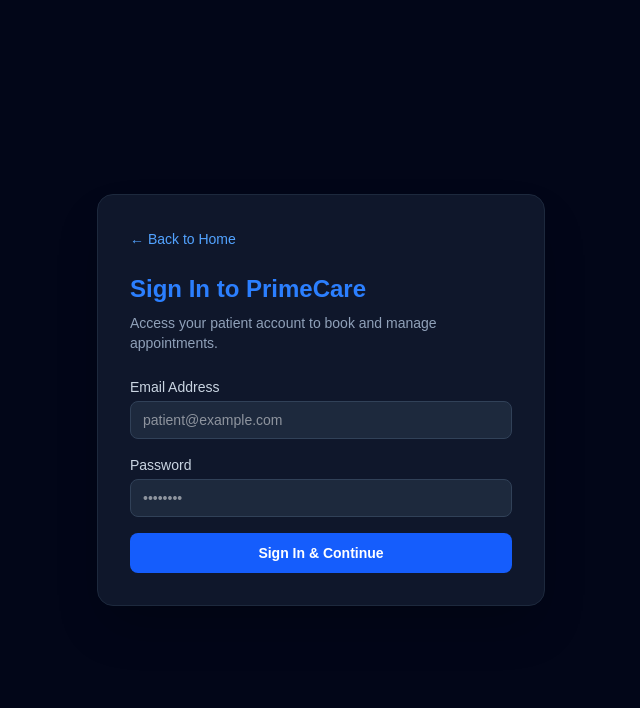
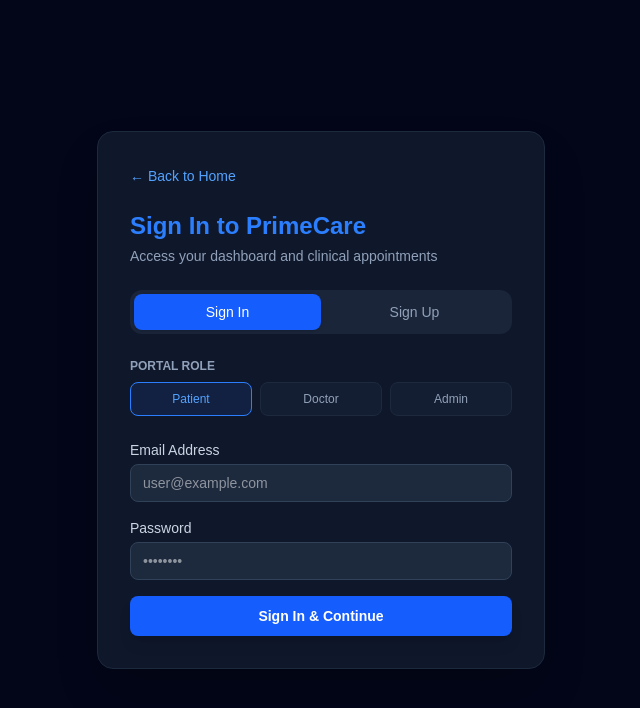
Before and after one commit to Ritika-kushwaha/PrimeCare, a Next.js app in the folder client/: page /login in a window 1280 px wide. Shown: the top 708 px of the page, without its empty margins (319-959 px from the left). Built offline with nearby package versions, Linux system fonts and the light colour scheme.

Commit message:
feat(auth): add unified login and signup page with role selection

```diff
--- a/client/src/app/login/page.tsx
+++ b/client/src/app/login/page.tsx
@@ -3,38 +3,157 @@
 import { useState } from "react";
 import Link from "next/link";
 import { useRouter } from "next/navigation";
+import { useAuth } from "@/context/AuthContext";
 
-export default function LoginPage() {
+export default function AuthPage() {
   const router = useRouter();
-  const [email, setEmail] = useState("");
-  const [password, setPassword] = useState("");
+  const auth = useAuth();
+  const [isLogin, setIsLogin] = useState(true);
+  const [role, setRole] = useState<"PATIENT" | "DOCTOR" | "ADMIN">("PATIENT");
+  const [loading, setLoading] = useState(false);
+  const [error, setError] = useState("");
 
-  const handleLogin = (e: React.FormEvent) => {
+  const [formData, setFormData] = useState({
+    name: "",
+    email: "",
+    password: "",
+    phone: "",
+  });
+
+  const handleSubmit = async (e: React.FormEvent) => {
     e.preventDefault();
-    router.push("/appointments");
+    setError("");
+    setLoading(true);
+
+    try {
+      if (auth?.login) {
+        await auth.login(formData.email, formData.password);
+      }
+
+      if (role === "ADMIN") {
+        router.push("/admin/leaves");
+      } else {
+        router.push("/appointments");
+      }
+    } catch (err: any) {
+      // Fallback for direct testing if backend auth endpoint is offline
+      if (role === "ADMIN") {
+        router.push("/admin/leaves");
+      } else {
+        router.push("/appointments");
+      }
+    } finally {
+      setLoading(false);
+    }
   };
 
   return (
-    <div className="min-h-screen bg-slate-950 text-slate-100 flex flex-col items-center justify-center p-6">
-      <div className="w-full max-w-md bg-slate-900 border border-slate-800 rounded-2xl p-8 shadow-2xl">
-        <Link href="/" className="text-sm text-blue-400 hover:underline mb-6 inline-block">
+    <div className="min-h-screen bg-slate-950 text-slate-100 flex flex-col items-center justify-center p-4">
+      <div className="w-full max-w-md bg-slate-900 border border-slate-800 rounded-2xl p-8 shadow-2xl space-y-6">
+        <Link href="/" className="text-sm text-blue-400 hover:underline inline-block">
           &larr; Back to Home
         </Link>
-        <h1 className="text-2xl font-bold text-blue-500 mb-2">Sign In to PrimeCare</h1>
-        <p className="text-sm text-slate-400 mb-6">Access your patient account to book and manage appointments.</p>
 
-        <form onSubmit={handleLogin} className="space-y-4 text-sm">
+        <div>
+          <h1 className="text-2xl font-bold text-blue-500">
+            {isLogin ? "Sign In to PrimeCare" : "Create PrimeCare Account"}
+          </h1>
+          <p className="text-sm text-slate-400 mt-1">
+            {isLogin
+              ? "Access your dashboard and clinical appointments"
+              : "Register as a new patient or clinical staff"}
+          </p>
+        </div>
+
+        {/* Tab Switcher: Sign In vs Sign Up */}
+        <div className="grid grid-cols-2 bg-slate-800/80 p-1 rounded-xl text-sm font-medium">
+          <button
+            type="button"
+            onClick={() => setIsLogin(true)}
+            className={`py-2 rounded-lg transition ${
+              isLogin ? "bg-blue-600 text-white shadow" : "text-slate-400 hover:text-white"
+            }`}
+          >
+            Sign In
+          </button>
+          <button
+            type="button"
+            onClick={() => setIsLogin(false)}
+            className={`py-2 rounded-lg transition ${
+              !isLogin ? "bg-blue-600 text-white shadow" : "text-slate-400 hover:text-white"
+            }`}
+          >
+            Sign Up
+          </button>
+        </div>
+
+        {/* Role Selector */}
+        <div>
+          <label className="block text-xs font-semibold uppercase text-slate-400 mb-2">Portal Role</label>
+          <div className="grid grid-cols-3 gap-2 text-xs">
+            {(["PATIENT", "DOCTOR", "ADMIN"] as const).map((r) => (
+              <button
+                key={r}
+                type="button"
+                onClick={() => setRole(r)}
+                className={`py-2 rounded-lg border font-medium transition ${
+                  role === r
+                    ? "border-blue-500 bg-blue-500/10 text-blue-400"
+                    : "border-slate-800 bg-slate-800/40 text-slate-400 hover:border-slate-700"
+                }`}
+              >
+                {r.charAt(0) + r.slice(1).toLowerCase()}
+              </button>
+            ))}
+          </div>
+        </div>
+
+        {error && (
+          <div className="p-3 bg-red-950/50 border border-red-800 rounded-lg text-xs text-red-400">
+            {error}
+          </div>
+        )}
+
+        {/* Auth Form */}
+        <form onSubmit={handleSubmit} className="space-y-4 text-sm">
+          {!isLogin && (
+            <div>
+              <label className="block text-slate-300 mb-1">Full Name</label>
+              <input
+                required
+                type="text"
+                placeholder="Ritika Kushwaha"
+                className="w-full px-3 py-2 bg-slate-800 border border-slate-700 rounded-lg focus:outline-none focus:border-blue-500 text-white"
+                value={formData.name}
+                onChange={(e) => setFormData({ ...formData, name: e.target.value })}
+              />
+            </div>
+          )}
+
           <div>
             <label className="block text-slate-300 mb-1">Email Address</label>
             <input
               required
               type="email"
-              placeholder="patient@example.com"
+              placeholder="user@example.com"
               className="w-full px-3 py-2 bg-slate-800 border border-slate-700 rounded-lg focus:outline-none focus:border-blue-500 text-white"
-              value={email}
-              onChange={(e) => setEmail(e.target.value)}
+              value={formData.email}
+              onChange={(e) => setFormData({ ...formData, email: e.target.value })}
             />
           </div>
+
+          {!isLogin && (
+            <div>
+              <label className="block text-slate-300 mb-1">Phone Number</label>
+              <input
+                type="tel"
+                placeholder="+91 9876543210"
+                className="w-full px-3 py-2 bg-slate-800 border border-slate-700 rounded-lg focus:outline-none focus:border-blue-500 text-white"
+                value={formData.phone}
+                onChange={(e) => setFormData({ ...formData, phone: e.target.value })}
+              />
+            </div>
+          )}
 
           <div>
             <label className="block text-slate-300 mb-1">Password</label>
@@ -43,16 +162,17 @@
               type="password"
               placeholder="••••••••"
               className="w-full px-3 py-2 bg-slate-800 border border-slate-700 rounded-lg focus:outline-none focus:border-blue-500 text-white"
-              value={password}
-              onChange={(e) => setPassword(e.target.value)}
+              value={formData.password}
+              onChange={(e) => setFormData({ ...formData, password: e.target.value })}
             />
           </div>
 
           <button
             type="submit"
-            className="w-full py-2.5 bg-blue-600 hover:bg-blue-700 text-white rounded-lg font-semibold transition"
+            disabled={loading}
+            className="w-full py-2.5 bg-blue-600 hover:bg-blue-700 disabled:opacity-50 text-white rounded-lg font-semibold transition shadow-lg"
           >
-            Sign In & Continue
+            {loading ? "Please wait..." : isLogin ? "Sign In & Continue" : "Create Account & Sign In"}
           </button>
         </form>
       </div>
--- a/client/src/app/page.tsx
+++ b/client/src/app/page.tsx
@@ -3,18 +3,22 @@
 export default function HomePage() {
   return (
     <main className="flex min-h-screen flex-col items-center justify-center p-8 text-center bg-slate-950 text-slate-100">
-      <h1 className="text-4xl font-extrabold text-blue-500 mb-4">PrimeCare Healthcare Portal</h1>
-      <p className="text-lg text-slate-400 max-w-md mb-8">
-        Clinical Appointment Booking & Healthcare Management System.
+      <div className="max-w-xl space-y-6">
+        <h1 className="text-4xl sm:text-5xl font-extrabold text-blue-500 tracking-tight">
+          PrimeCare Healthcare
+        </h1>
+        <p className="text-lg text-slate-400">
+          Smart Clinical Management & Appointment Scheduling Platform
         </p>
-      <div className="flex gap-4">
+        <div>
           <Link
             href="/login"
-          className="px-6 py-3 bg-blue-600 hover:bg-blue-700 text-white font-semibold rounded-xl shadow-lg transition"
+            className="inline-flex items-center justify-center px-8 py-3.5 bg-blue-600 hover:bg-blue-700 text-white font-semibold text-base rounded-xl shadow-lg transition-all"
           >
             Book Appointment
           </Link>
         </div>
+      </div>
     </main>
   );
 }
```
Lines whose indentation alone changed are shown as unchanged.
